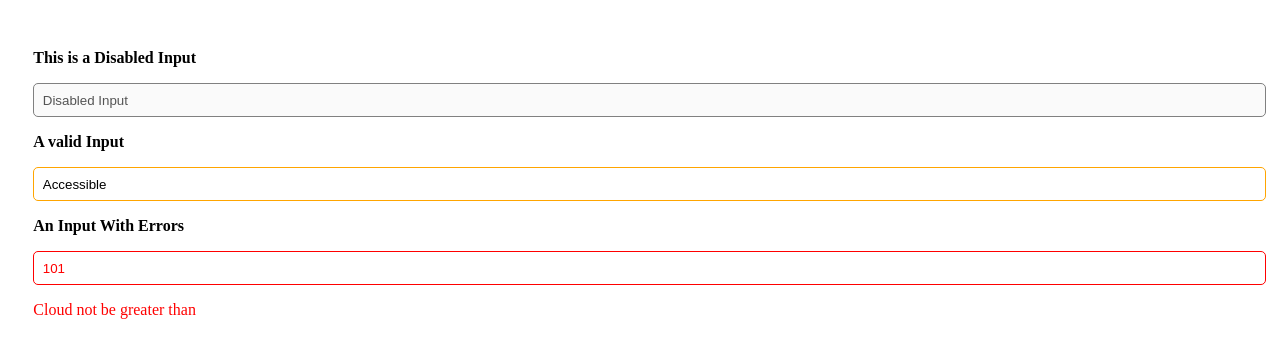
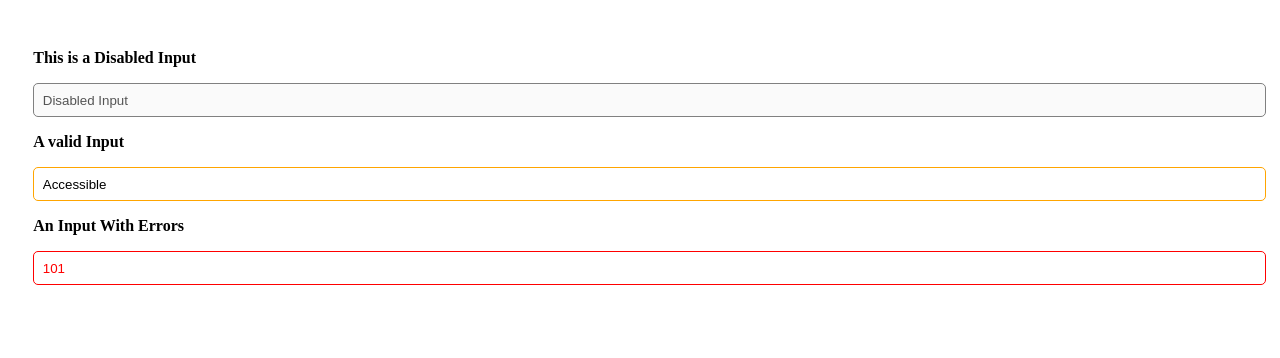
Before and after one commit to prnvpndy/Javascript-client, a React (Create React App) app in the folder training/: page / in a window 1280 px wide. Shown: the top 358 px of the page. Built offline with nearby package versions, Linux system fonts and the light colour scheme.

Commit message:
--- Auto-Git Commit ---

```diff
--- a/training/src/pages/TextFieldDemo/TextFieldDemo.jsx
+++ b/training/src/pages/TextFieldDemo/TextFieldDemo.jsx
@@ -15,7 +15,7 @@ class TextFieldDemo extends Component {
           < TextField value="Accessible"/>
 
           <p><b>An Input With Errors</b></p>
-          < TextField value="101" error="Cloud not be greater than"/>
+          < TextField value="101" error/>
           </Div>
           </>
       )
```
Also changed, not shown: 1 other file (tests, documents, lock files or other folders).
